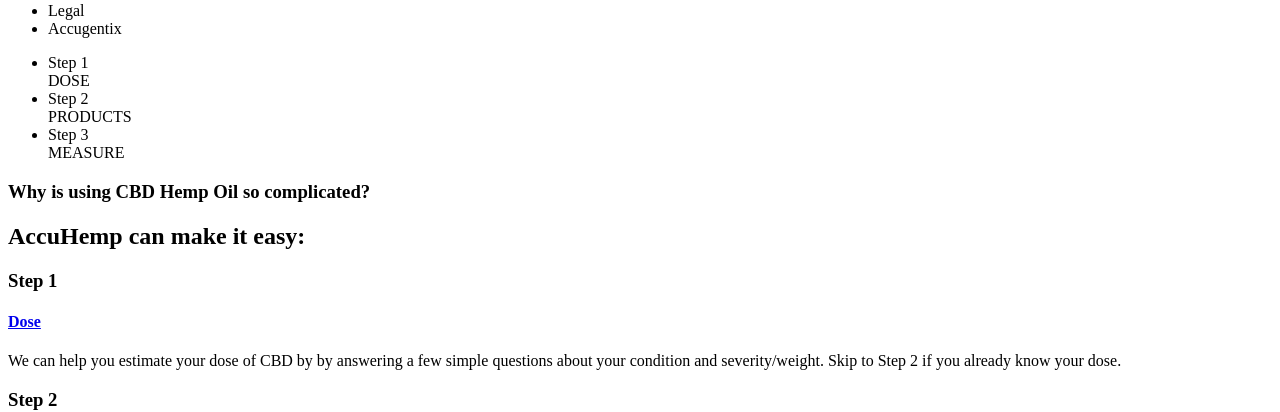
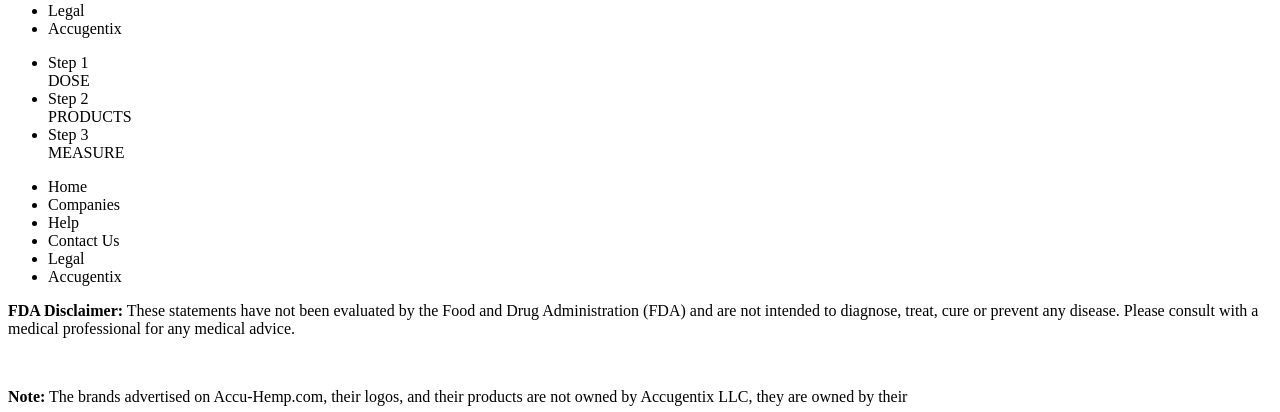
Before and after one commit to cbvargas5/Accu-Hemp, a React app: page / in a window 1280 px wide. Shown: the part 398-810 px from the top of the page. Built offline with nearby package versions, Linux system fonts and the light colour scheme; the HTML template or start-up script is replaced by a standard one.

Commit message:
created dose page component; rendering header, navs and footer

```diff
--- a/client/src/components/App.jsx
+++ b/client/src/components/App.jsx
@@ -1,5 +1,6 @@
 import React from 'react';
-import Homepage from './pages/Hompage.jsx';
+import Homepage from './pages/Homepage.jsx';
+import DosePage from './pages/DosePage.jsx';
 
 class App extends React.Component {
   constructor(props) {
@@ -7,7 +8,8 @@ class App extends React.Component {
   }
   render() {
    return (
-      <Homepage />
+      // <Homepage />
+      <DosePage />
     )
   }
 }
--- /dev/null
+++ b/client/src/components/pages/DosePage.jsx
@@ -0,0 +1,21 @@
+import React, { Component } from 'react'
+import Header from '../Header.jsx'
+import FeatureNav from '../FeatureNav.jsx'
+import Footer from '../Footer.jsx'
+
+export default class DosePage extends Component {
+  constructor(props) {
+    super(props)
+  }
+  render() {
+    return (
+      <div>
+        <Header />
+        <main>
+        <FeatureNav />
+        </main>
+        <Footer />
+      </div>
+    )
+  }
+}
```
Also changed, not shown: client/src/components/pages/Homepage.jsx (renamed from client/src/components/pages/Hompage.jsx).
